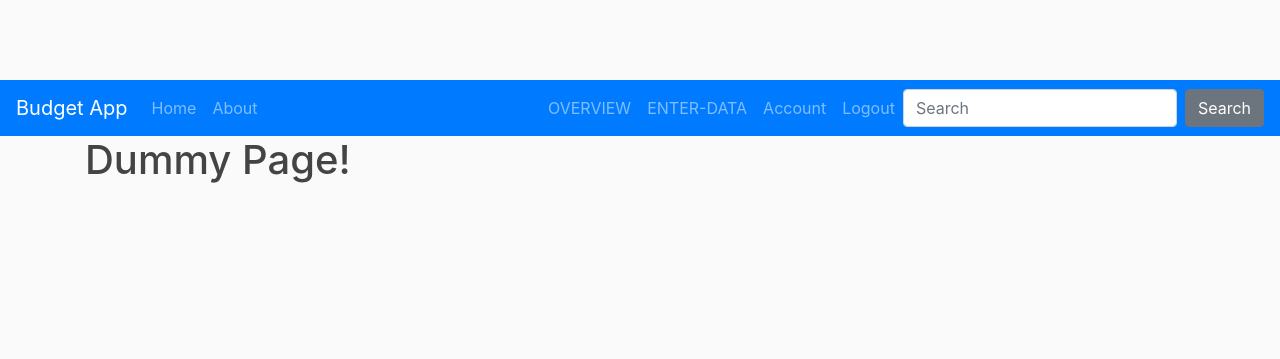
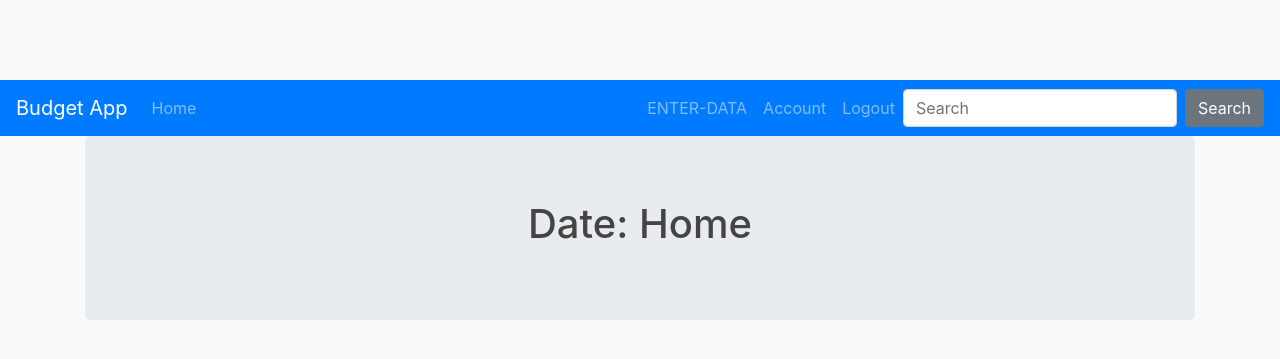
Before and after one commit to aaronbwise/flask-app-chartjs, a Flask app: page /home in a window 1280 px wide. Shown: the top 359 px of the page. Run offline with Flask 2, Linux system fonts and the light colour scheme; the visitor is signed in with stand-in values (Sample User, id 1); some libraries are stand-ins or nearby versions.

Commit message:
cleaned navigation

```diff
--- a/budgetapp/routes.py
+++ b/budgetapp/routes.py
@@ -1,7 +1,7 @@
 import os
 import secrets
 from PIL import Image
-from flask import render_template, url_for, flash, redirect, request
+from flask import render_template, url_for, flash, redirect, request, send_from_directory
 from budgetapp import app, db, bcrypt
 from budgetapp.forms import RegistrationForm, LoginForm, UpdateAccountForm, DataEntryDummyForm
 from budgetapp.models import DataEntry, User, Post
@@ -9,18 +9,31 @@ from flask_login import login_user, current_user, logout_user, login_required
 
 
 @app.route("/")
-def index():
-    return render_template('index.html')
+def landing_page():
+    return render_template('landing_page.html')
 
 @app.route("/home")
+@login_required
 def home():
-    return render_template('home.html')
+    if id:
+        pass
+        # result = DataEntry.query.all()
+
+        # date = result.date
+        # data1 = result.asset1
+        # data2 = result.asset2
+
+    return render_template('home.html', title='Home')
 
 
 @app.route("/about")
 def about():
     return render_template('about.html', title='About')
 
+@app.route('/favicon.ico')
+def favicon():
+    return send_from_directory(os.path.join(app.root_path, 'static'),
+                          'favicon.ico',mimetype='image/vnd.microsoft.icon')
 
 @app.route("/register", methods=['GET', 'POST'])
 def register():
@@ -28,8 +41,10 @@ def register():
         return redirect(url_for('login'))
     form = RegistrationForm()
     if form.validate_on_submit():
-        hashed_password = bcrypt.generate_password_hash(form.password.data).decode('utf-8')
-        result = User(user=form.user.data, email=form.email.data, password=hashed_password)
+        hashed_password = bcrypt.generate_password_hash(
+            form.password.data).decode('utf-8')
+        result = User(user=form.user.data, email=form.email.data,
+                      password=hashed_password)
         db.session.add(result)
         db.session.commit()
         flash(f'Your account has been created! You are now able to log in', 'success')
@@ -40,30 +55,33 @@ def register():
 @app.route("/login", methods=['GET', 'POST'])
 def login():
     if current_user.is_authenticated:
-        return redirect(url_for('about'))
+        return redirect(url_for('home'))
     form = LoginForm()
     if form.validate_on_submit():
-        result = User.query.filter_by(email=form.email.data).first()
-        if result and bcrypt.check_password_hash(result.password, form.password.data):
-            login_user(result, remember=form.remember.data)
-            next_page = request.args.get('next') # takes to page before login
+        user = User.query.filter_by(email=form.email.data).first()
+        if user and bcrypt.check_password_hash(user.password, form.password.data):
+            login_user(user, remember=form.remember.data)
+            next_page = request.args.get('next')
             return redirect(next_page) if next_page else redirect(url_for('home'))
         else:
-            flash('Login unsuccessful: check email and password!', 'danger')
+            flash('Login Unsuccessful. Please check email and password', 'danger')
     return render_template('login.html', title='Login', form=form)
+
 
 @app.route("/logout")
 def logout():
     logout_user()
-    return redirect(url_for('index'))
+    return redirect(url_for('landing_page'))
 
-# Function for generating/saving/returning picture (+resize) filename
-def save_picture(form_picture):
+
+def save_picture(form_picture):    # Function for generating/saving/returning picture (+resize) filename
     # Generate filename
     random_hex = secrets.token_hex(8)
-    _, f_ext = os.path.splitext(form_picture.filename) # _ is unused variable name
+    # _ is unused variable name
+    _, f_ext = os.path.splitext(form_picture.filename)
     picture_fn = random_hex + f_ext
-    picture_path = os.path.join(app.root_path, 'static/profile_pics', picture_fn)
+    picture_path = os.path.join(
+        app.root_path, 'static/profile_pics', picture_fn)
 
     # Resize uploaded picture
     output_size = (125, 125)
@@ -73,6 +91,7 @@ def save_picture(form_picture):
     # Save
     i.save(picture_path)
     return picture_fn
+
 
 @app.route("/account", methods=['GET', 'POST'])
 @login_required
@@ -90,30 +109,20 @@ def account():
     elif request.method == 'GET':
         form.user.data = current_user.user
         form.email.data = current_user.email
-    image_file = url_for('static', filename='profile_pics/' + current_user.image_file)
+    image_file = url_for(
+        'static', filename='profile_pics/' + current_user.image_file)
     return render_template('account.html', title='Account', image_file=image_file, form=form)
+
 
 @app.route("/data_entry", methods=['GET', 'POST'])
 @login_required
 def data_entry():
     form = DataEntryDummyForm()
     if form.validate_on_submit():
-        result = DataEntry(date=form.date.data, asset1=form.asset1.data, asset2=form.asset2.data)
+        result = DataEntry(date=form.date.data,
+                           asset1=form.asset1.data, asset2=form.asset2.data)
         db.session.add(result)
         db.session.commit()
         flash('Data has been recorded!', 'success')
         return redirect(url_for('about'))
     return render_template('data_entry.html', title='Data Entry', form=form)
-
-@app.route("/<int:id>/")
-def overview(id=None):
-    if id:
-        result = DataEntry.query.get(id)
-
-        date = result.date
-        data1 = result.asset1
-        data2 = result.asset2
-
-        return render_template('overview.html', title='Overview', date=date, data1=data1, data2=data2)
-    else:
-        return 'Not working'
--- a/budgetapp/templates/home.html
+++ b/budgetapp/templates/home.html
@@ -1,4 +1,6 @@
 {% extends 'layout.html' %}
 {% block content %}
-<h1>Dummy Page!</h1>
+<div class="jumbotron text-center">
+    <h1>Date: {{title}}</h1>
+</div>
 {% endblock content %}
--- a/budgetapp/templates/includes/_navbar.html
+++ b/budgetapp/templates/includes/_navbar.html
@@ -1,5 +1,5 @@
 <nav class="navbar navbar-expand-md navbar-dark bg-primary">
-    <a class="navbar-brand" href="/">Budget App</a>
+    <a class="navbar-brand" href="{{ url_for('home') }}">Budget App</a>
     <button class="navbar-toggler" type="button" data-toggle="collapse" data-target="#navbarsExampleDefault"
         aria-controls="navbarsExampleDefault" aria-expanded="false" aria-label="Toggle navigation">
         <span class="navbar-toggler-icon"></span>
@@ -7,17 +7,18 @@
 
     <div class="collapse navbar-collapse" id="navbarsExampleDefault">
         <ul class="navbar-nav mr-auto">
+            {% if current_user.is_authenticated %}
             <li>
-                <a class="nav-link" href="{{ url_for('index') }}">Home <span class="sr-only">(current)</span></a>
+                <a class="nav-link" href="{{ url_for('home') }}">Home <span class="sr-only">(current)</span></a>
             </li>
+            {% else %}
             <li>
                 <a class="nav-link" href="{{ url_for('about') }}">About <span class="sr-only">(current)</span></a>
             </li>
+            {% endif %}
         </ul>
         <ul class="navbar-nav navbar-right">
             {% if current_user.is_authenticated %}
-            <li><a class="nav-link" href="{{ url_for('overview') }}">OVERVIEW <span class="sr-only">(current)</span></a>
-            </li>
             <li><a class="nav-link" href="{{ url_for('data_entry') }}">ENTER-DATA <span
                         class="sr-only">(current)</span></a></li>
             <li><a class="nav-link" href="{{ url_for('account') }}">Account <span class="sr-only">(current)</span></a>
--- a/budgetapp/templates/index.html
+++ b/budgetapp/templates/landing_page.html
@@ -6,7 +6,8 @@
         information</p>
     <p><small><strong>Built by Aaron Wise using the Python Flask framework</strong></small></p>
     <p><small>September 2020</small></p>
-    {% if session.logged_in == NULL %}
+    {% if current_user.is_authenticated %}
+    {% else %}
     <a href="/register" class="btn btn-primary btn-lg">Register</a>
     <a href="/login" class="btn btn-success btn-lg">Login</a>
     {% endif %}
--- a/budgetapp/templates/overview.html
+++ /dev/null
@@ -1,6 +0,0 @@
-{% extends 'layout.html' %}
-{% block content %}
-<h1>Date: {{ date }}</h1>
-<h1>Capital One: {{ data1 }}</h1>
-<h1>ForeignBank/Cash: {{ data2 }}</h1>
-{% endblock content %}
```
Also changed, not shown: budgetapp/static/favicon.ico (added), budgetapp/static/profile_pics/d7b8316660cd3f7c.png (added).
